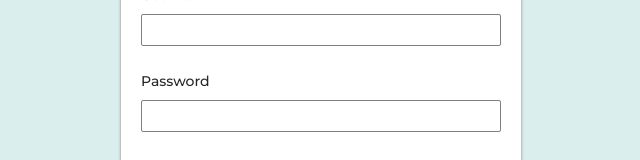
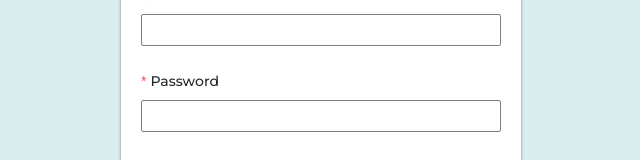
Before and after one commit to Oeshy04/CVWizard, a React (Create React App) app in the folder client/: page /register in a window 1280 px wide. Shown: the part 314-474 px from the top of the page, without its empty margins (319-959 px from the left). Built offline with nearby package versions, Linux system fonts and the light colour scheme.

Commit message:
added password constraint

```diff
--- a/client/src/pages/Login.js
+++ b/client/src/pages/Login.js
@@ -3,6 +3,8 @@ import { Form,Input,Button,Checkbox,message,Spin } from "antd";
 import "../resources/authentication.css";
 import { Link, useNavigate } from "react-router-dom";
 import axios from "axios";
+import DefaultLayout from "../components/DefaultLayout";
+
 
 function Register(){
     const [loading,setLoading]=useState(false);
@@ -28,6 +30,7 @@ function Register(){
   })
     return(
         <div>
+
         <div className="parent">
 
             {loading && (<Spin size="large"/>)}
@@ -51,6 +54,6 @@ function Register(){
             </Form>
             </div>
             </div>
-    )
+    );
 }
 export default Register
--- a/client/src/pages/Register.js
+++ b/client/src/pages/Register.js
@@ -34,7 +34,16 @@ useEffect(()=>{
                     <Input/>
                 </Form.Item>
 
-                <Form.Item name="password" label="Password">
+                <Form.Item name="password" label="Password"
+                rules={[
+                    { required: true },
+                    { min: 8, message: 'Password must be at least 8 characters long' },
+                    { max: 16 },
+                    { pattern: /(?=.*[A-Z])/g, message: 'Password must contain at least one uppercase letter' },
+                    { pattern: /(?=.*[a-z])/g, message: 'one lowercase letter' },
+                    { pattern: /(?=.*[0-9])/g, message: 'one number' },
+                    { pattern: /(?=.*[!@#$%^&*])/g, message: 'one special character' },
+                  ]}>
                     <Input type="password"/>
                 </Form.Item>
 
```
